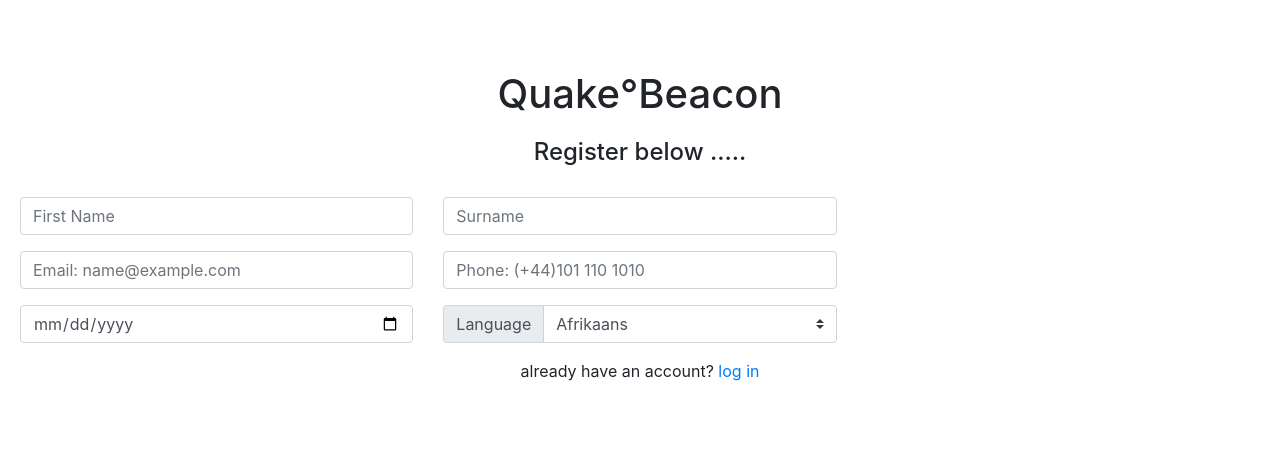
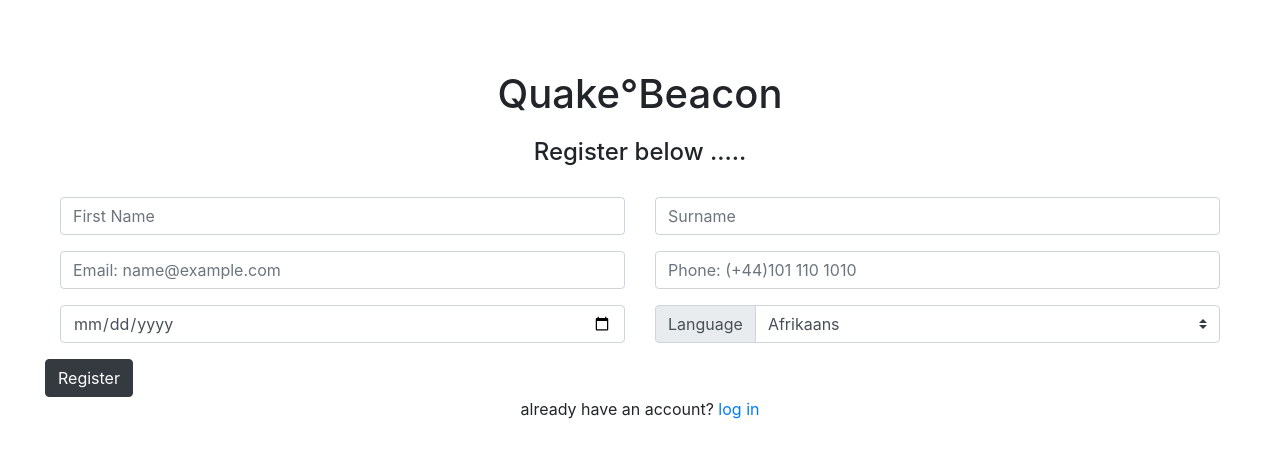
Before and after one commit to 53-North/qb, a React (Create React App) app: page /UserReg in a window 1280 px wide. Shown: the top 458 px of the page. Built offline with nearby package versions, Linux system fonts and the light colour scheme.

Commit message:
trying and failing to get the register button on the registrtaion screen to center

```diff
--- a/src/pages/UserReg.css
+++ b/src/pages/UserReg.css
@@ -8,7 +8,12 @@
     margin-bottom: 30px;
 }
 
-.form-control {
+.Utext-center {
+    margin: 0;
+    background-color: transparent;
+    text-align: center;
+}
 
-
+.row {
+    margin: 0px 25px ;
 }
--- a/src/pages/UserReg.js
+++ b/src/pages/UserReg.js
@@ -13,29 +13,29 @@ function UserReg() {
             <h4 className="UserRegh4">Register below .....</h4>
 
             <div className="row">
-                <div className="col-12 col-md-4 col-md-offset-2 form-group" align="center">
+                <div className="col-12 col-md-6 col-md-offset-2 form-group" align="center">
                     <input type="name" class="form-control" id="exampleInputForName" placeholder="First Name" />
                 </div>
-                <div className="col-12 col-md-4 col-md-offset-2 form-group" align="center">
+                <div className="col-12 col-md-6 col-md-offset-2 form-group" align="center">
                     <input type="name" class="form-control" id="exampleInputForName" placeholder="Surname" />
                 </div>
 
             </div>
             <div className="row">
-                <div className="col-12 col-md-4 form-group">
+                <div className="col-12 col-md-6 form-group">
                     <input type="email" className="form-control" id="email" placeholder="Email: name@example.com" />
                 </div>
-                <div className="col-12 col-md-4 form-group">
+                <div className="col-12 col-md-6 form-group">
                     <input type="phone" className="form-control" id="phone" placeholder="Phone: (+44)101 110 1010" />
                 </div>
             </div>
 
             <div className="row">
-                <div className="col-12 col-md-4 form-group">
+                <div className="col-12 col-md-6 form-group">
                     <input type="date" className="form-control" id="dob" placeholder="D.O.B" />
                 </div>
 
-                <div className="col-12 col-md-4 input-group mb-3">
+                <div className="col-12 col-md-6 input-group mb-3">
                     <div className="input-group-prepend">
                         <label className="input-group-text" for="inputGroupSelect01">Language</label>
                     </div>
@@ -115,7 +115,9 @@ function UserReg() {
                     </select>
                 </div>
 
-
+                <div className="text-center text-center">
+                    <button type="button" class="btn btn-dark">Register</button>
+                </div>
 
             </div>
             <p>already have an account? <a href="/">log in </a> </p>
```
